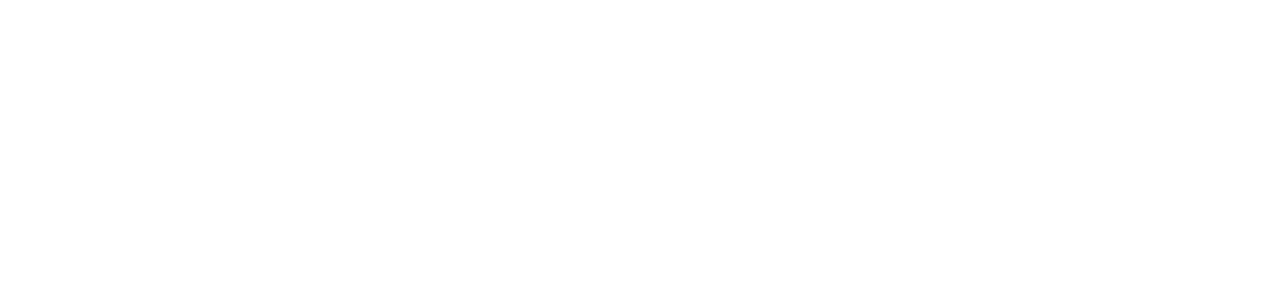
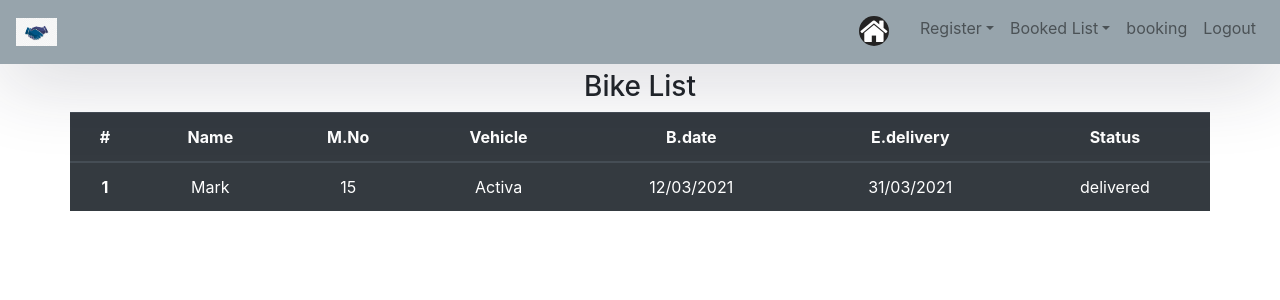
Before and after one commit to binoipr/BankConsortium, a React (Create React App) app in the folder client/: page /bikelist in a window 1280 px wide. Shown: the top 300 px of the page. Built offline with nearby package versions, Linux system fonts and the light colour scheme.

Commit message:
f ui layouts c

```diff
--- a/client/src/App.css
+++ b/client/src/App.css
@@ -166,6 +166,14 @@ html,
 .booking {
   padding: 15px;
 }
+.listview {
+  align-items: center;
+  padding: 70px;
+  text-align: center;
+}
+.booked {
+  margin-top: 0;
+}
 
 @media (max-width: 650px) {
   .head {
--- a/client/src/App.js
+++ b/client/src/App.js
@@ -12,6 +12,8 @@ import CompanyRegister from "./components/CompanyRegister";
 import Login from "./components/Login";
 import Home from "./components/Home";
 import Booking from "./components/Newbooking";
+import CarList from "./components/Carlist";
+import BikeList from "./components/Bikelist";
 import { Container } from "reactstrap";
 
 function App() {
@@ -24,6 +26,8 @@ function App() {
           <Route path="/home" component={Home} />
           <Route path="/company" component={CompanyRegister} />
           <Route path="/new" component={Booking} />
+          <Route path="/carlist" component={CarList} />
+          <Route path="/bikelist" component={BikeList} />
         </Switch>
       </Router>
     </div>
--- a/client/src/components/AppNavbar.js
+++ b/client/src/components/AppNavbar.js
@@ -63,8 +63,8 @@ class AppNavbar extends Component {
                   Booked List
                 </DropdownToggle>
                 <DropdownMenu right>
-                  <DropdownItem>Bike</DropdownItem>
-                  <DropdownItem>Car</DropdownItem>
+                  <DropdownItem href="/bikelist">Bike</DropdownItem>
+                  <DropdownItem href="/carlist">Car</DropdownItem>
                 </DropdownMenu>
               </UncontrolledDropdown>
 
--- a/client/src/components/Bikelist.js
+++ b/client/src/components/Bikelist.js
@@ -1,5 +1,6 @@
 import React, { Component } from "react";
-import { Button } from "reactstrap";
+import { Button, Table } from "reactstrap";
+import AppNavbar from "./AppNavbar";
 
 class BikeList extends Component {
   state = {
@@ -23,24 +24,36 @@ class BikeList extends Component {
   render() {
     return (
       <div>
-        <div className="ListHeading">
+        <AppNavbar />
+        <div className="listview">
           <div className="primary-title">
-            <p>Bike List</p>
+            <h3>Bike List</h3>
           </div>
-        </div>
-
-        <div className="latest-products">
-          <div className="container">
-            <div className="row">
-              <div className="col-md-12">
-                <div className="section-heading">
-                  <h2>Latest Products</h2>
-                  {/* <a href="products.html">
-                    view all products <i className="fa fa-angle-right"></i>
-                  </a> */}
-                </div>
-              </div>
-            </div>
+          <div className="booked">
+            <Table dark>
+              <thead>
+                <tr>
+                  <th>#</th>
+                  <th>Name</th>
+                  <th>M.No</th>
+                  <th>Vehicle</th>
+                  <th>B.date</th>
+                  <th>E.delivery</th>
+                  <th>Status</th>
+                </tr>
+              </thead>
+              <tbody>
+                <tr>
+                  <th scope="row">1</th>
+                  <td>Mark</td>
+                  <td>15</td>
+                  <td>Activa</td>
+                  <td>12/03/2021</td>
+                  <td>31/03/2021</td>
+                  <td>delivered</td>
+                </tr>
+              </tbody>
+            </Table>
           </div>
         </div>
       </div>
--- a/client/src/components/Carlist.js
+++ b/client/src/components/Carlist.js
@@ -1,5 +1,6 @@
 import React, { Component } from "react";
-import { Button } from "reactstrap";
+import { Button, Table } from "reactstrap";
+import AppNavbar from "./AppNavbar";
 
 class CarList extends Component {
   state = {
@@ -23,24 +24,37 @@ class CarList extends Component {
   render() {
     return (
       <div>
-        <div className="ListHeading">
+        <AppNavbar />
+        <div className="listview">
           <div className="primary-title">
-            <p>Car List</p>
+            <h3>Car List</h3>
           </div>
-        </div>
 
-        <div className="latest-products">
-          <div className="container">
-            <div className="row">
-              <div className="col-md-12">
-                <div className="section-heading">
-                  <h2>Latest Products</h2>
-                  {/* <a href="products.html">
-                    view all products <i className="fa fa-angle-right"></i>
-                  </a> */}
-                </div>
-              </div>
-            </div>
+          <div className="booked">
+            <Table dark>
+              <thead>
+                <tr>
+                  <th>#</th>
+                  <th>Name</th>
+                  <th>M.No</th>
+                  <th>Vehicle</th>
+                  <th>B.date</th>
+                  <th>E.delivery</th>
+                  <th>Status</th>
+                </tr>
+              </thead>
+              <tbody>
+                <tr>
+                  <th scope="row">1</th>
+                  <td>Mark</td>
+                  <td>15</td>
+                  <td>Wagnor</td>
+                  <td>12/03/2021</td>
+                  <td>31/03/2021</td>
+                  <td>delivered</td>
+                </tr>
+              </tbody>
+            </Table>
           </div>
         </div>
       </div>
```
